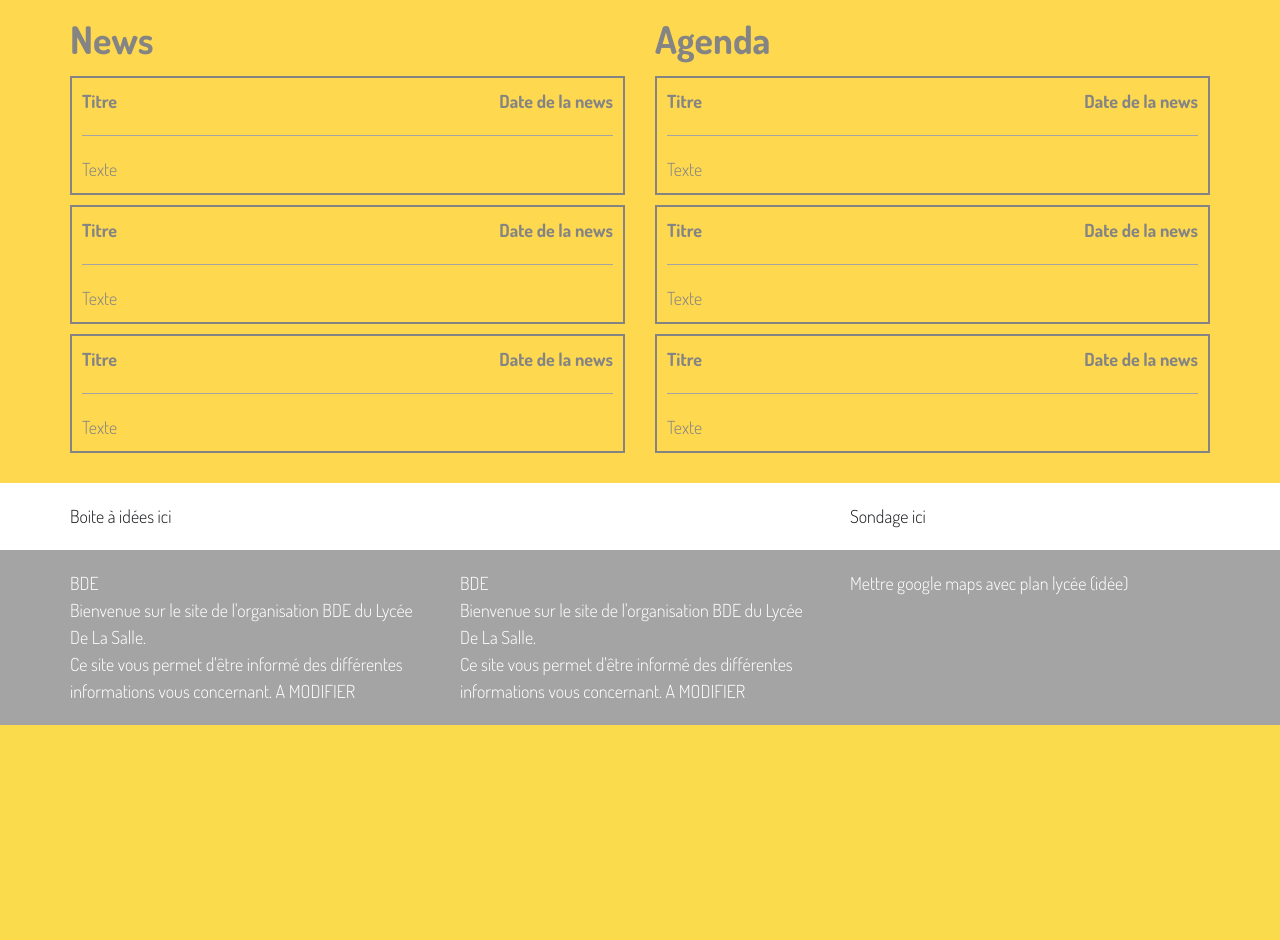
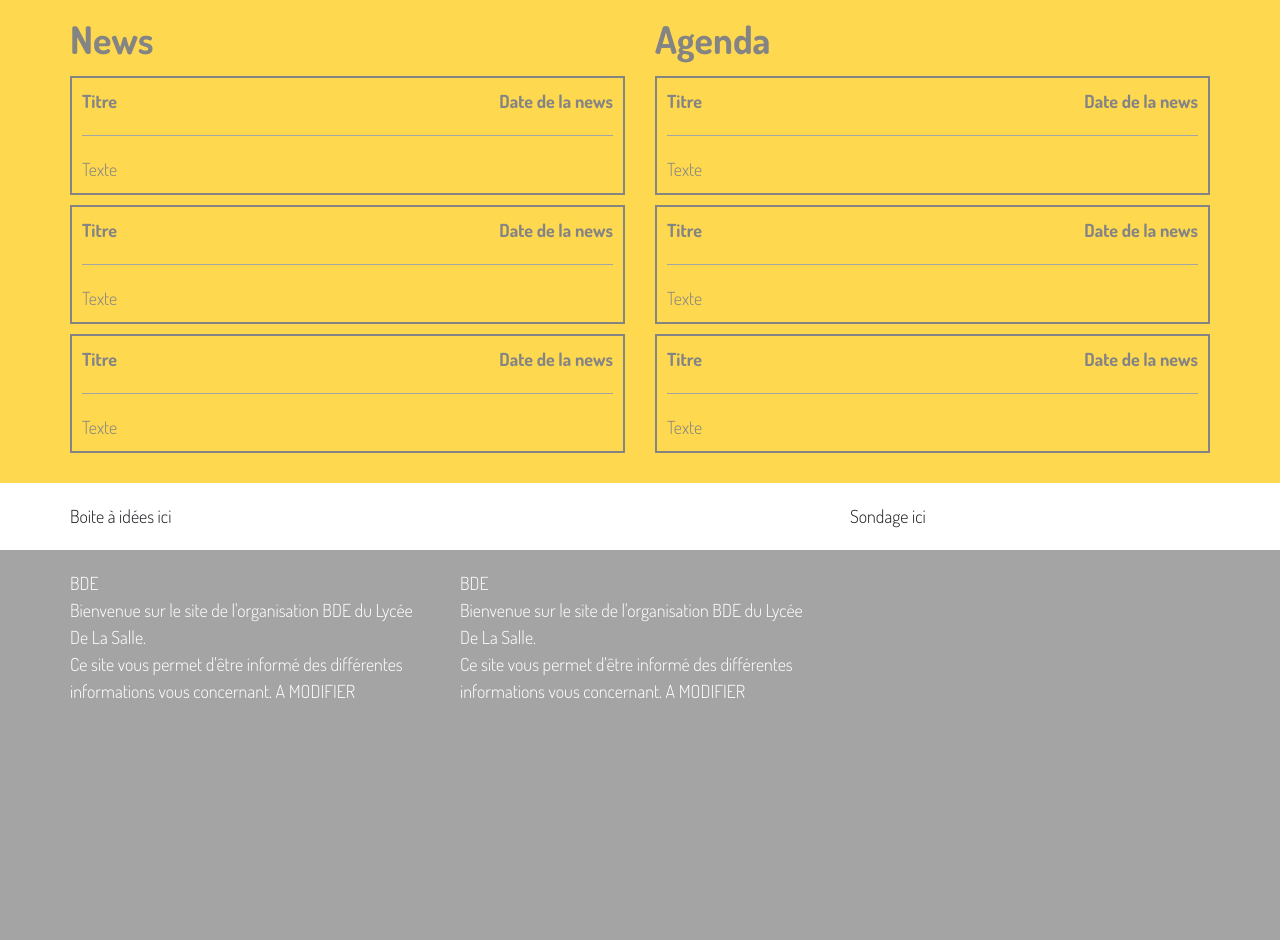
Before and after one commit to delasalle-sio-barbier/bde, a PHP site: page /index.php in a window 1280 px wide. Shown: the part 656-1596 px from the top of the page. Before the commit the page ends 1381 px from the top, so only its background shows below. Run offline with PHP 8.4, Linux system fonts and the light colour scheme; some libraries are stand-ins or nearby versions.

Commit message:
correction menu.php

```diff
--- a/include/footer.php
+++ b/include/footer.php
@@ -16,7 +16,7 @@
                     </div>
                 </div>
                 <div class="col-md-4">
-                    Mettre google maps avec plan lycée (idée)
+                    <iframe frameborder="0" scrolling="no" marginheight="0" marginwidth="0"width="400" height="350" src="https://maps.google.com/maps?hl=en&q=5 Rue de la Motte Brûlon&ie=UTF8&t=k&z=17&iwloc=B&output=embed"><div><small><a href="http://embedgooglemaps.com">embedgooglemaps.com</a></small></div><div><small><a href="http://www.ultimatewebtraffic.com">Buy website traffic</a></small></div></iframe>
                 </div>
             </div>
         </div>
--- a/include/menu.php
+++ b/include/menu.php
@@ -2,7 +2,7 @@
     <div class="container">
         <div class="navbar-header">
             <!-- Your Logo -->
-            <a class="navbar-brand">BDE - <span class="lighter">Lycée De La Salle</span></a>
+            <a class="navbar-brand" href="menu.php">BDE - <span class="lighter">Lycée De La Salle</span></a>
         </div>
         <!-- Start Navigation -->
         <nav class="navbar-collapse bs-navbar-collapse navbar-right" role="navigation">
```
